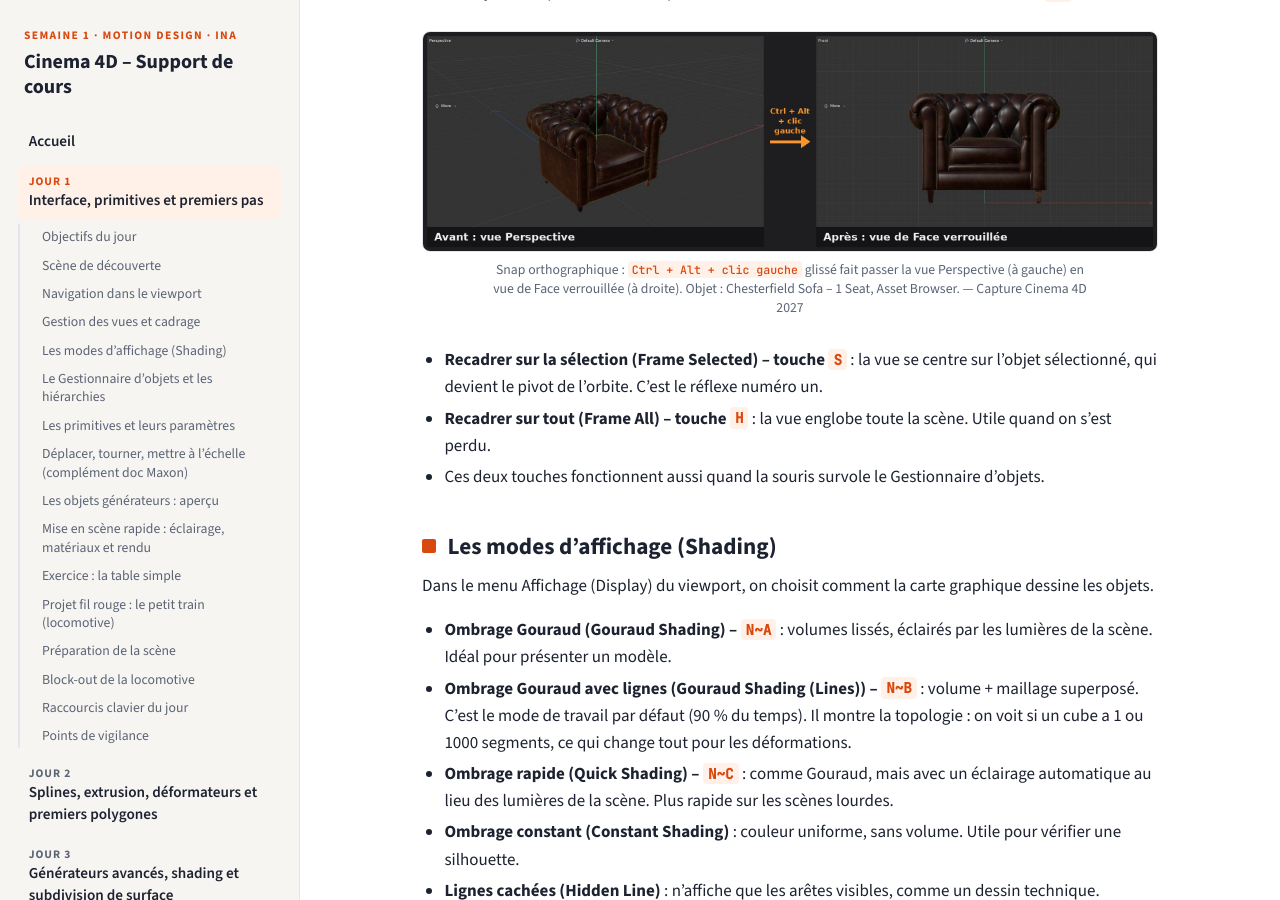
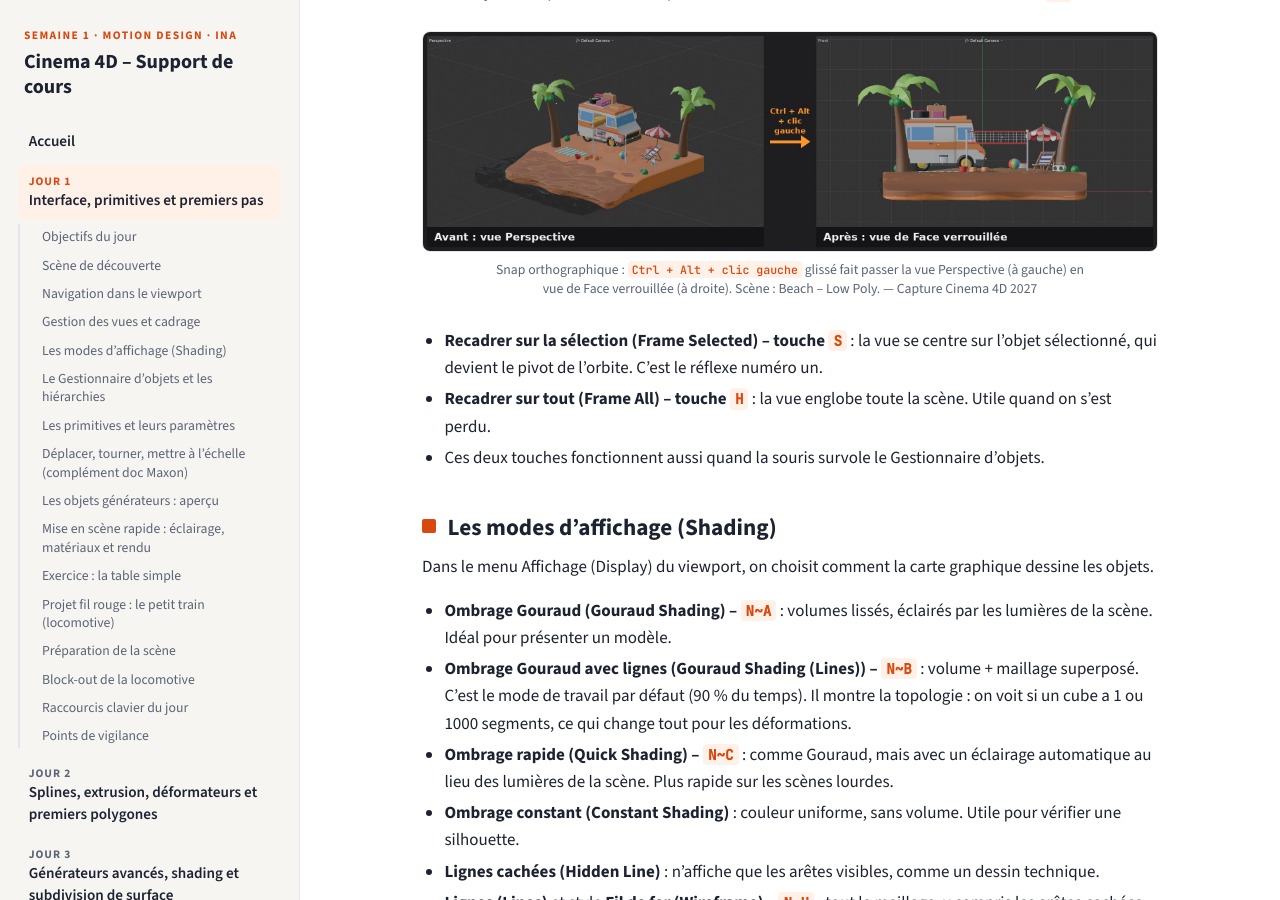
Before and after one commit to Viclio/cours-c4d-ina, a Jekyll site: the page built from semaine-1/jour-1.md, in a window 1280 px wide and 900 px high, scrolled down 1967 px. Built offline with Jekyll 4.4.1, drawn with Linux system fonts in a browser that asks for light colours.

Commit message:
Semaine 1, jour 1 : snap orthographique illustré avec la scène Beach
Co-Authored-By: Claude Opus 5.5 <noreply@anthropic.com>
Claude-Session: https://claude.ai/code/session_01Jthbop6P1e1UsD1JFtTU21

```diff
--- a/semaine-1/jour-1.md
+++ b/semaine-1/jour-1.md
@@ -50,8 +50,8 @@ Vous ne déplacez pas les objets quand vous naviguez : vous déplacez une camér
 - **Vue orthographique** : les vues Haut, Droite et Face n'ont pas de perspective. Les lignes parallèles restent parallèles. Indispensable pour aligner deux objets (poser un vase sur une table sans qu'il flotte ni traverse le plateau).
 - **Snap orthographique – `Ctrl + Alt + clic gauche` glissé** : depuis la vue Perspective, maintenez `Ctrl + Alt` et faites glisser avec le clic gauche, comme pour orbiter. La vue se verrouille sur la vue orthographique la plus proche (Face, Droite, Haut, etc.). Parfait pour modéliser rapidement ou placer un objet sans quitter la vue unique. Pour revenir aux 4 vues si besoin : clic molette ou `F5`.
 
-![Snap orthographique sur un fauteuil de l'Asset Browser](images/snap-orthographique.jpg){: .w100}
-*Snap orthographique : `Ctrl + Alt + clic gauche` glissé fait passer la vue Perspective (à gauche) en vue de Face verrouillée (à droite). Objet : Chesterfield Sofa – 1 Seat, Asset Browser. — Capture Cinema 4D 2027*
+![Snap orthographique sur la scène Beach – Low Poly](images/snap-orthographique.jpg){: .w100}
+*Snap orthographique : `Ctrl + Alt + clic gauche` glissé fait passer la vue Perspective (à gauche) en vue de Face verrouillée (à droite). Scène : Beach – Low Poly. — Capture Cinema 4D 2027*
 
 - **Recadrer sur la sélection (Frame Selected) – touche `S`** : la vue se centre sur l'objet sélectionné, qui devient le pivot de l'orbite. C'est le réflexe numéro un.
 - **Recadrer sur tout (Frame All) – touche `H`** : la vue englobe toute la scène. Utile quand on s'est perdu.
```
Also changed, not shown: semaine-1/images/snap-orthographique.jpg.
